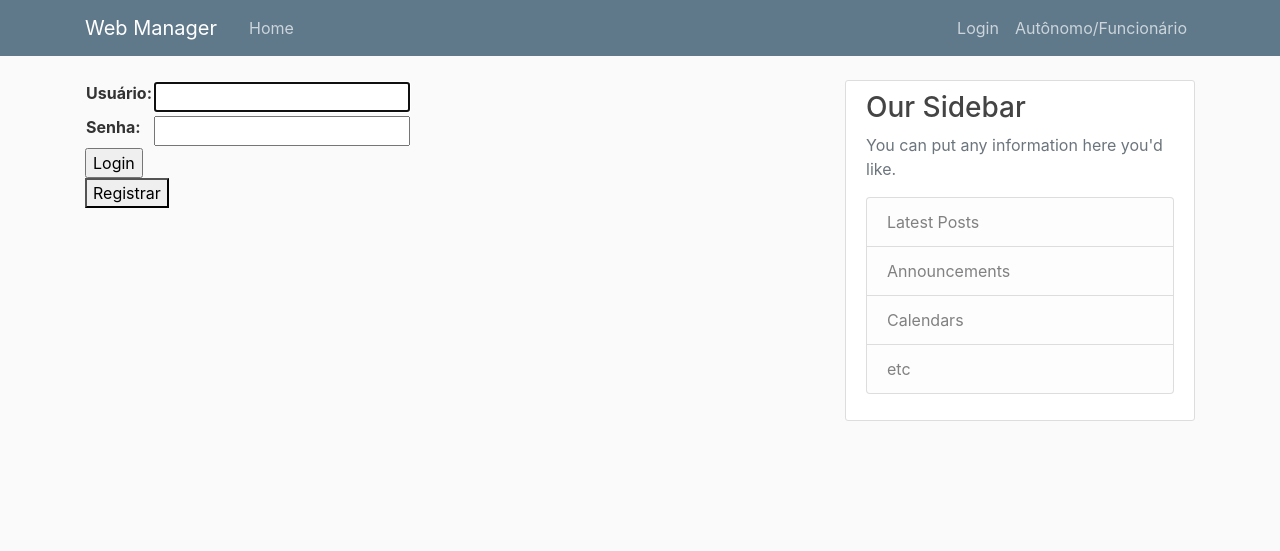
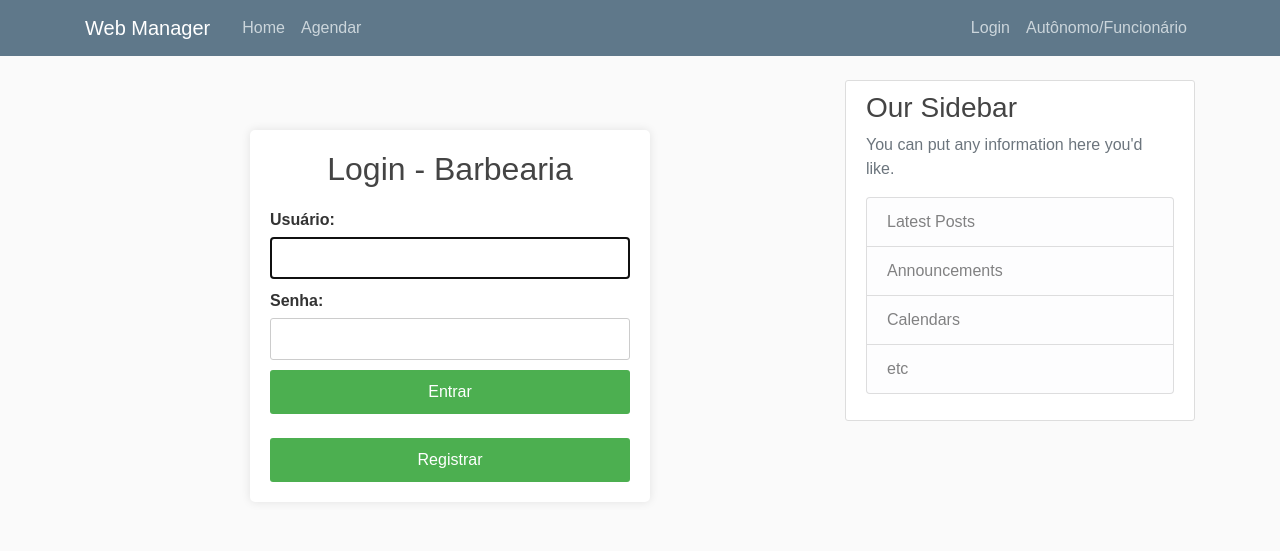
Before and after one commit to LeonardoHMS/univesp-project, a Django app: page /login/ in a window 1280 px wide. Shown: the top 551 px of the page. Run offline with Django 5.2, Linux system fonts and the light colour scheme.

Commit message:
criando a agenda

```diff
--- a/app/settings.py
+++ b/app/settings.py
@@ -27,7 +27,7 @@ SECRET_KEY = (
 # SECURITY WARNING: don't run with debug turned on in production!
 DEBUG = True
 
-ALLOWED_HOSTS: list = []
+ALLOWED_HOSTS: list = ["192.168.0.180", "127.0.0.1"]
 
 
 # Application definition
--- a/app/urls.py
+++ b/app/urls.py
@@ -20,12 +20,13 @@ from django.conf.urls.static import static
 from django.contrib import admin
 from django.urls import path
 
-from schedule.views import home_view
+from schedule.views import home_view, schedule_view
 from user.views import login_view, logout_view, register_view
 
 urlpatterns = [
     path("admin/", admin.site.urls),
     path("", home_view, name="home"),
+    path("schedule/", schedule_view, name="schedule"),
     path("login/", login_view, name="login"),
     path("logout/", logout_view, name="logout"),
     path("register/", register_view, name="register"),
--- a/base_static/global/css/main.css
+++ b/base_static/global/css/main.css
@@ -1,4 +1,7 @@
 body {
+    font-family: Arial, sans-serif;
+    margin: 0;
+    padding: 0;
     background: #fafafa;
     color: #333333;
     margin-top: 5rem;
@@ -11,6 +14,45 @@ body {
   ul {
     margin: 0;
   }
+
+
+h2 {
+  text-align: center;
+  margin-bottom: 20px;
+}
+
+label {
+  display: block;
+  margin-bottom: 5px;
+  font-weight: bold;
+}
+
+select,
+textarea,
+input[type="text"],
+input[type="date"],
+input[type="password"] {
+  width: 100%;
+  padding: 8px;
+  margin-bottom: 10px;
+  border: 1px solid #ccc;
+  border-radius: 3px;
+  box-sizing: border-box;
+}
+
+input[type="submit"] {
+  background-color: #4CAF50;
+  color: white;
+  padding: 10px 20px;
+  border: none;
+  border-radius: 3px;
+  cursor: pointer;
+  width: 100%;
+}
+
+input[type="submit"]:hover {
+  background-color: #45a049;
+}
 
   .bg-steel {
     background-color: #5f788a;
@@ -82,3 +124,12 @@ body {
   .account-heading {
     font-size: 2.5rem;
   }
+
+  .container-login {
+    max-width: 400px;
+    margin: 50px auto;
+    padding: 20px;
+    background-color: #fff;
+    border-radius: 5px;
+    box-shadow: 0 0 10px rgba(0, 0, 0, 0.1);
+}
--- a/base_templates/global/base.html
+++ b/base_templates/global/base.html
@@ -21,6 +21,7 @@
             <div class="collapse navbar-collapse" id="navbarToggle">
               <div class="navbar-nav mr-auto">
                 <a class="nav-item nav-link" href="{% url 'home' %}">Home</a>
+                <a class="nav-item nav-link" href="{% url "schedule" %}">Agendar</a>
               </div>
               <!-- Navbar Right Side -->
               <div class="navbar-nav">
--- a/user/templates/login.html
+++ b/user/templates/login.html
@@ -1,14 +1,18 @@
 {% extends "global/base.html" %}
 {% block title %}Login{% endblock title %}
 {% block content %}
-    <form method="post">
-        {% csrf_token %}
-        <table>
-            {{ login_form.as_table }}
-        </table>
-        <input type="submit", value="Login">
-    </form>
-    <a href="{% url "register" %}">
-        <button>Registrar</button>
-    </a>
+    <div class="container-login">
+        <h2>Login - Barbearia</h2>
+        <form method="post">
+            {% csrf_token %}
+            {{ login_form.username.errors }}
+            <label for="username">Usuário:</label>
+            {{ login_form.username }}
+            <label for="password">Senha:</label>
+            {{ login_form.password }}
+            <input type="submit" value="Entrar">
+        </form>
+        <br>
+        <a href="{% url "register" %}"><input type="submit" value=Registrar></a>
+    </div>
 {% endblock content %}
--- a/user/templates/register.html
+++ b/user/templates/register.html
@@ -1,10 +1,11 @@
 {% extends "global/base.html" %}
 {% block title %}Register{% endblock title %}
 {% block content %}
+    <div class="container-login">
+        <h2>Barbearia - Registrar</h2>
         <form method="post">
             {% csrf_token %}
             <div class="form-group">
-            {{ user_form.username.errors }}
                 <label>Usuário:</label>
                 {{ user_form.username }}
             </div>
@@ -22,4 +23,5 @@
                 <input type="submit" value="Register">
             </div>
         </form>
+    </div>
 {% endblock content %}
```
Also changed, not shown: schedule/admin.py (+4 -4 lines), schedule/models.py (+4 -5 lines), schedule/templates/schedule.html (added, +33 -0 lines), schedule/views.py (+55 -1 lines), db.sqlite3, schedule/forms.py (added), schedule/migrations/0004_remove_schedule_day_remove_schedule_hour_and_more.py (added), schedule/migrations/0005_rename_type_typeofcut_type_cut.py (added). Lines whose indentation alone changed are shown as unchanged.
